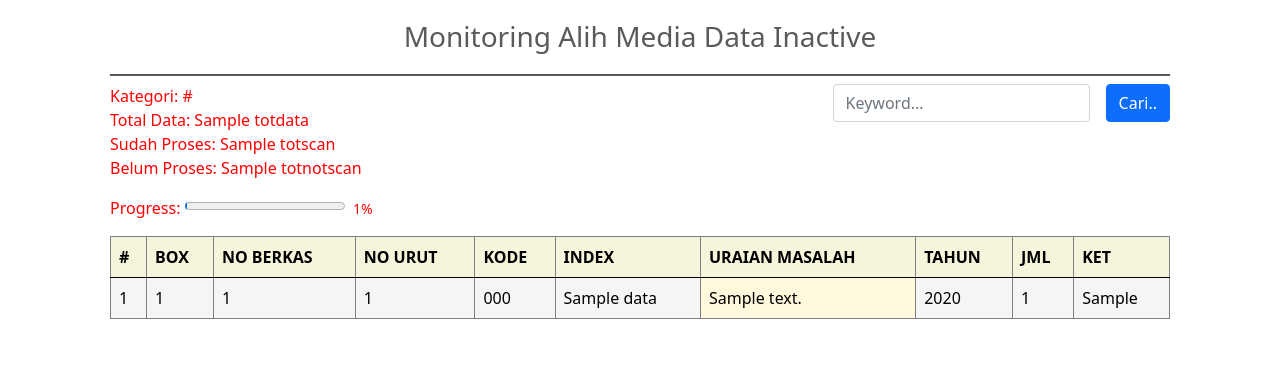
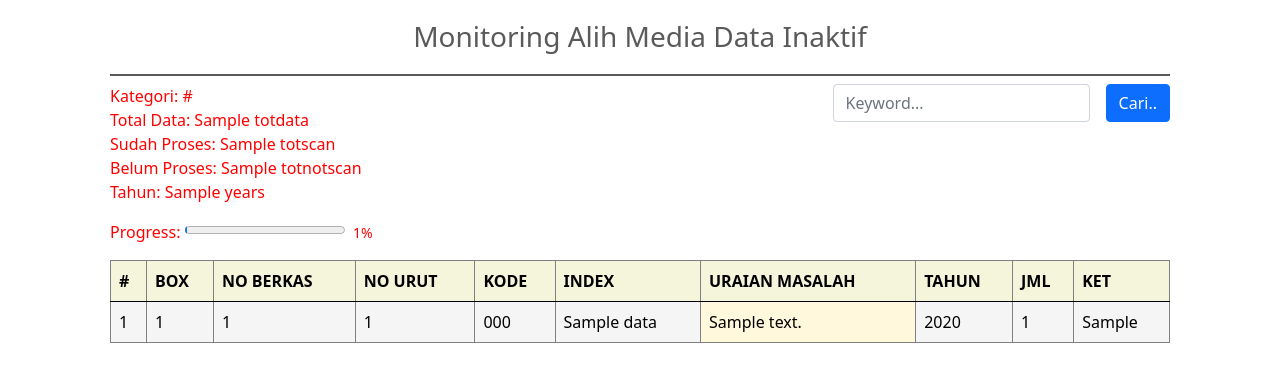
Before and after one commit to githubfarid1/bwsmalut2, a Django app: template templates/alihmedia_inactive/irigasi.html in a window 1280 px wide. Shown: the part 130-512 px from the top of the page. Run offline with Django 3.2, Linux system fonts and the light colour scheme; the template is opened without the code that fills it: most values are stand-ins (such as "Sample title", 1, 10 or a date in 2020); some libraries are stand-ins or nearby versions.

Commit message:
update scripts

```diff
--- a/templates/alihmedia_inactive/irigasi.html
+++ b/templates/alihmedia_inactive/irigasi.html
@@ -2,7 +2,7 @@
 <link rel="stylesheet" href="{% static 'css/style.css' %}" />
 {% include 'alihmedia_inactive/menu.html'%}
 <div class="container">
-  <h3>Monitoring Alih Media Data Inactive</h3>
+  <h3>Monitoring Alih Media Data Inaktif</h3>
   <div class="summary">
     <form action="{% url link %}" class="row g-3" style="float: right">
       <div class="col-auto">
@@ -20,7 +20,7 @@
     <div class="col-auto">
       <p>
         Kategori: {{ link|title }} <br />Total Data: {{ totdata }} <br />Sudah
-        Proses: {{ totscan }}<br />Belum Proses: {{ totnotscan }}
+        Proses: {{ totscan }}<br />Belum Proses: {{ totnotscan }} <br/> Tahun: {{ years }}
       </p>
       <p>
         <label for="file">Progress:</label>
--- a/templates/base.html
+++ b/templates/base.html
@@ -77,10 +77,10 @@
                 <ul class="dropdown-menu">
                   <li>
                     <a class="dropdown-item" href="{% url 'irigasi' %}">
-                      Inactive
+                      Inaktif
                     </a>
                   </li>
-                  <li><a class="dropdown-item" href="#"> Active </a></li>
+                  <li><a class="dropdown-item" href="#"> Aktif </a></li>
                   <li><a class="dropdown-item" href="#"> Vital </a></li>
                 </ul>
               </li>
```
Also changed, not shown: alihmedia_inactive/views.py (+13 -1 lines).
